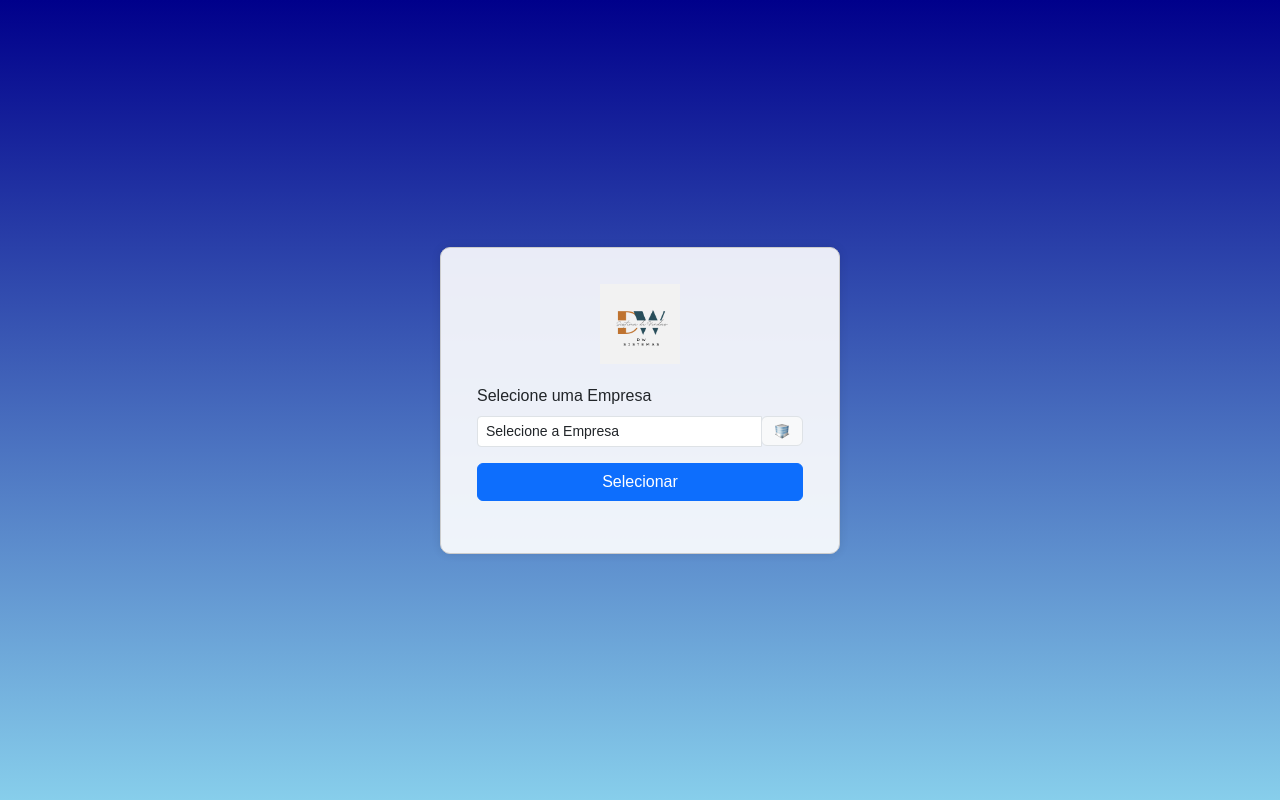
After one commit to diegowoolley/Sistema-Vendas-App, a PHP site: page /escolhaempresa.php in a window 1280 px wide. The commit adds this page. Run offline with PHP 8.4, Linux system fonts and the light colour scheme; a user stored in the database is signed in; data comes from the database, SQL or seed files in the repository.

Commit message:
criação da tela multi_empresas e mudanças nos filtros de buscas para listar empresa selecionada

```diff
--- /dev/null
+++ b/escolhaempresa.php
@@ -0,0 +1,98 @@
+<?php
+include_once ('models/metodos.php');
+verificarAutenticacao();
+?>
+
+<!DOCTYPE html>
+<html lang="en">
+
+<head>
+    <meta charset="UTF-8">
+    <meta name="viewport" content="width=device-width, initial-scale=1.0">
+    <link href="https://cdn.jsdelivr.net/npm/bootstrap@5.3.3/dist/css/bootstrap.min.css" rel="stylesheet"
+        integrity="sha384-QWTKZyjpPEjISv5WaRU9OFeRpok6YctnYmDr5pNlyT2bRjXh0JMhjY6hW+ALEwIH" crossorigin="anonymous">
+    <title>DW Sistemas</title>
+</head>
+<style>
+    body,
+    html {
+        height: 100%;
+        margin: 0;
+        font-family: Arial, Helvetica, sans-serif;
+    }
+
+    .bg {
+        background: linear-gradient(to bottom, #00008B, #87CEEB);
+        height: 100%;
+        display: flex;
+        align-items: center;
+        justify-content: center;
+    }
+
+    .login-box {
+        width: 100%;
+        max-width: 400px;
+        padding: 20px;
+        background-color: rgba(255, 255, 255, 0.9);
+        border: 1px solid #ccc;
+        border-radius: 10px;
+        box-shadow: 0px 0px 10px rgba(0, 0, 0, 0.1);
+    }
+
+    .input-group-text {
+        padding: 0.375rem 0.75rem;
+    }
+
+    .input-group-text img {
+        width: 16px;
+        height: 16px;
+    }
+
+    .logo-img {
+        display: block;
+        margin: 0 auto 20px auto;
+        height: 80px;
+        width: 80px;
+    }
+</style>
+
+<body>
+    <div class="bg">
+        <div class="card login-box">
+            <div class="card-body">
+                <img class="logo-img" src="src/Sistema de Vendas (2).png" alt="imagem do sistema">
+                <form action="models/processa_selecao.php" method="POST">
+                    <div class="mb-3">
+                        <label for="cbempresa" class="form-label">Selecione uma Empresa</label>
+                        <div class="input-group">
+                            <select class="form-control form-control-sm" id="cbempresa" name="cbempresa">
+                                <option value="" disabled selected>Selecione a Empresa</option>
+                                <?php
+                                include 'models/buscar_empresa.php';
+
+                                foreach ($nomesEmpresas as $nome) {
+                                    echo "<option value='" . htmlspecialchars($nome) . "'>" . htmlspecialchars($nome) . "</option>";
+                                }
+                                ?>
+                            </select>
+                            <div class="input-group-append">
+                                <span class="input-group-text">
+                                    <img src="src/company_22169.png" alt="user-icon">
+                                </span>
+                            </div>
+                        </div>
+                    </div>
+                    <div class="d-grid gap-2">
+                        <button type="submit" class="btn btn-primary btn-block mb-3" name="submit">Selecionar</button>
+                    </div>
+                </form>
+            </div>
+        </div>
+    </div>
+
+    <script src="https://cdn.jsdelivr.net/npm/bootstrap@5.3.3/dist/js/bootstrap.bundle.min.js"
+        integrity="sha384-YvpcrYf0tY3lHB60NNkmXc5s9fDVZLESaAA55NDzOxhy9GkcIdslK1eN7N6jIeHz"
+        crossorigin="anonymous"></script>
+</body>
+
+</html>
--- a/login.php
+++ b/login.php
@@ -49,7 +49,7 @@ if (isset($_POST['submit'])) {
 
 
                     // Redireciona para a página index.php
-                    header("Location: index.php");
+                    header("Location: escolhaempresa.php");
                     exit;
                 } else {
                     // Mensagem de erro
--- /dev/null
+++ b/models/buscar_empresa.php
@@ -0,0 +1,20 @@
+<?php
+include 'conexao.php';
+
+$conn = conectarBanco();
+
+$sql = "SELECT cod, nome FROM cad_empresas ORDER BY nome ASC";
+$result = $conn->query($sql);
+
+$nomesEmpresas = [];
+$codigoEmpresas = [];
+
+if ($result->num_rows > 0) {
+    while ($row = $result->fetch_assoc()) {
+        $codigoEmpresas[$row["nome"]] = $row["cod"];
+        $nomesEmpresas[] = $row["nome"];
+    }
+} else {
+    echo "0 resultados";
+}
+$conn->close();
--- a/models/buscarprodutos.php
+++ b/models/buscarprodutos.php
@@ -27,4 +27,3 @@ if (isset($_GET['term'])) {
     $stmt->close();
     $conn->close();
 }
-?>
--- a/models/inserirprodutos.php
+++ b/models/inserirprodutos.php
@@ -29,4 +29,3 @@ if (isset($_GET['term'])) {
     $stmt->close();
     $conn->close();
 }
-?>
--- a/models/metodos.php
+++ b/models/metodos.php
@@ -1,11 +1,26 @@
 <?php
+
+
 function vendashoje()
 {
     include 'models/conexao.php';
     $conn = conectarBanco(); // Conecta ao banco de dados
 
-    $sql = "SELECT cod_venda, cliente, vendedor, valor_pago, valor_total, forma_pagamento, desconto, taxa, status FROM caixa WHERE (tipo = 'VENDA' OR tipo = 'VENDA PDV' OR tipo = 'ORDEM DE SERVIÇO') AND data = CURDATE()";
-    $result = $conn->query($sql); // Executa a consulta SQL
+    global $codigoEmpresaGlobal;
+
+    $sql = "SELECT * FROM caixa WHERE cod_empresa = ? AND (tipo = 'VENDA' OR tipo = 'VENDA PDV' OR tipo = 'ORDEM DE SERVIÇO') AND data = CURDATE()";
+
+    // Prepara a consulta
+    $stmt = $conn->prepare($sql);
+
+    // Vincula o parâmetro
+    $stmt->bind_param("i", $codigoEmpresaGlobal); // "i" indica que é um parâmetro inteiro
+
+    // Executa a consulta
+    $stmt->execute();
+
+    // Obtém os resultados
+    $result = $stmt->get_result();
 
     if ($result->num_rows > 0) {
         // Exibe os dados na tabela
@@ -30,13 +45,27 @@ function vendashoje()
 
 function listarprodutos()
 {
-
     include 'models/conexao.php';
     $conn = conectarBanco(); // Conecta ao banco de dados
 
-    $sql = "SELECT cod_produto, nome_produto, categoria_produto, valor_venda FROM cad_produtos";
-    $result = $conn->query($sql); // Executa a consulta SQL
+    global $codigoEmpresaGlobal;
 
+    // Consulta SQL para listar os produtos da empresa específica
+    $sql = "SELECT * FROM cad_produtos WHERE cod_empresa = ?";
+
+    // Prepara a consulta
+    $stmt = $conn->prepare($sql);
+
+    // Vincula o parâmetro
+    $stmt->bind_param("i", $codigoEmpresaGlobal); // "i" indica que é um parâmetro inteiro
+
+    // Executa a consulta
+    $stmt->execute();
+
+    // Obtém os resultados
+    $result = $stmt->get_result();
+
+    // Verifica se há resultados
     if ($result->num_rows > 0) {
         // Exibe os dados na tabela
         while ($row = $result->fetch_assoc()) {
@@ -50,19 +79,37 @@ function listarprodutos()
     } else {
         echo "<tr><td colspan='4'>Nenhum registro encontrado</td></tr>";
     }
-    $conn->close(); // Fecha a conexão com o banco de dados
+
+    // Fecha a conexão com o banco de dados
+    $stmt->close();
+    $conn->close();
 }
 
 
-function listartrasaçoes()
+function listartransacoes()
 {
     include 'models/conexao.php';
 
+    global $codigoEmpresaGlobal;
+
     $conn = conectarBanco(); // Conecta ao banco de dados
 
-    $sql = "SELECT cod_venda, tipo, cliente, vendedor, valor_pago, valor_total, forma_pagamento, desconto, taxa, status FROM caixa WHERE DATE(data) BETWEEN CURDATE() AND DATE_ADD(CURDATE(), INTERVAL 30 DAY)";
+    $sql = "SELECT cod_venda, tipo, cliente, vendedor, valor_pago, valor_total, forma_pagamento, desconto, taxa, status
+            FROM caixa
+            WHERE cod_empresa = ?
+            AND DATE(data) BETWEEN CURDATE() AND DATE_ADD(CURDATE(), INTERVAL 30 DAY)";
 
-    $result = $conn->query($sql); // Executa a consulta SQL
+    // Prepara a consulta
+    $stmt = $conn->prepare($sql);
+
+    // Vincula o parâmetro
+    $stmt->bind_param("i", $codigoEmpresaGlobal); // "i" indica que é um parâmetro inteiro
+
+    // Executa a consulta
+    $stmt->execute();
+
+    // Obtém os resultados
+    $result = $stmt->get_result();
 
     if ($result->num_rows > 0) {
         // Exibe os dados na tabela
@@ -83,8 +130,10 @@ function listartrasaçoes()
     } else {
         echo "<tr><td colspan='10'>Nenhum registro encontrado</td></tr>";
     }
-    $conn->close(); // Fecha a conexão com o banco de dados
 
+    // Fecha a conexão com o banco de dados
+    $stmt->close();
+    $conn->close();
 }
 
 // Função para verificar se o usuário está autenticado
@@ -105,11 +154,14 @@ function fazerLogout()
     // Inicie ou retome a sessão
     session_start();
 
-    // Destrua todas as variáveis de sessão
+    // Remova todas as variáveis de sessão
+    $_SESSION = array();
+
+    // Destrua a sessão
     session_destroy();
 
     // Redirecione para a página de login
-    header("Location: ../login.php"); // Caminho atualizado para garantir o redirecionamento correto
+    header("Location: ../login.php");
     exit;
 }
 
@@ -120,6 +172,8 @@ if (isset($_GET['action']) && $_GET['action'] === 'logout') {
 
 function buscarProdutos()
 {
+    global $codigoEmpresaGlobal;
+
     include 'models/conexao.php';
     $con = conectarBanco();
     echo "<script>document.getElementById('tb_produto').innerHTML =
@@ -141,12 +195,11 @@ function buscarProdutos()
     </script>";
     if (isset($_GET['buscarprodutos'])) {
         $pesquisa = mysqli_real_escape_string($con, $_GET['buscarprodutos']); // Escapa a string de busca
-        $sql = "SELECT * FROM cad_produtos WHERE cod_produto LIKE '%" . $pesquisa . "%' OR nome_produto LIKE '%" . $pesquisa . "%'";
+        $sql = "SELECT * FROM cad_produtos WHERE cod_empresa = '{$codigoEmpresaGlobal}' AND (cod_produto LIKE '%" . $pesquisa . "%' OR nome_produto LIKE '%" . $pesquisa . "%')";
         $sql_query = $con->query($sql) or die("Erro ao Consultar: " . $con->error); // Executa a consulta SQL
 
         if ($sql_query->num_rows > 0) {
             // Loop através dos resultados
-
             while ($row = $sql_query->fetch_assoc()) {
                 echo "<tr class='text-center'>";
                 echo "<td>" . $row["cod_produto"] . "</td>";
@@ -161,8 +214,11 @@ function buscarProdutos()
     }
 }
 
+
 function buscarTransacoes()
 {
+    global $codigoEmpresaGlobal;
+
     include 'models/conexao.php';
     $con = conectarBanco();
     echo "<script>document.getElementById('tb_produto').innerHTML =
@@ -190,7 +246,7 @@ function buscarTransacoes()
 </script>";
     if (isset($_GET['buscartransacoes'])) {
         $pesquisa = mysqli_real_escape_string($con, $_GET['buscartransacoes']); // Escapa a string de busca
-        $sql = "SELECT * FROM caixa WHERE cod_venda LIKE '%" . $pesquisa . "%' OR cliente LIKE '%" . $pesquisa . "%'";
+        $sql = "SELECT * FROM caixa WHERE cod_empresa = '{$codigoEmpresaGlobal}' AND (cod_venda LIKE '%" . $pesquisa . "%' OR cliente LIKE '%" . $pesquisa . "%')";
         $sql_query = $con->query($sql) or die("Erro ao Consultar: " . $con->error); // Executa a consulta SQL
 
         if ($sql_query->num_rows > 0) {
@@ -269,4 +325,3 @@ function buscarvendas()
         }
     }
 }
-?>
--- a/models/navbar.php
+++ b/models/navbar.php
@@ -60,6 +60,12 @@ class NavBar
                 </div>
             </div>
         </nav>
+        <script>
+            function logout() {
+                // Redireciona para a função de logout em PHP
+                window.location.href = 'models/metodos.php?action=logout';
+            }</script>
+
         <?php
     }
 
--- a/models/scripts.js
+++ b/models/scripts.js
@@ -7,3 +7,9 @@ for (var i = 0; i < inputs.length; i++) {
         this.value = valor;
     });
 }
+
+
+function logout() {
+    // Redireciona para a função de logout em PHP
+    window.location.href = 'models/metodos.php?action=logout';
+}
--- a/venda.php
+++ b/venda.php
@@ -4,8 +4,6 @@ include_once ('models/metodos.php');
 
 // Chamada da função para verificar autenticação
 verificarAutenticacao();
-
-
 ?>
 
 <!DOCTYPE html>
@@ -748,6 +746,8 @@ verificarAutenticacao();
 
 
 
+
+
   </script>
 
 
```
Also changed, not shown: Index.php (+18 -2 lines), historicodetransacoes.php (+20 -1 lines), models/inserir_caixa.php (added, +42 -0 lines), models/inserir_venda.php (added, +44 -0 lines), models/processa_selecao.php (added, +35 -0 lines), produtos.php (+19 -0 lines).
